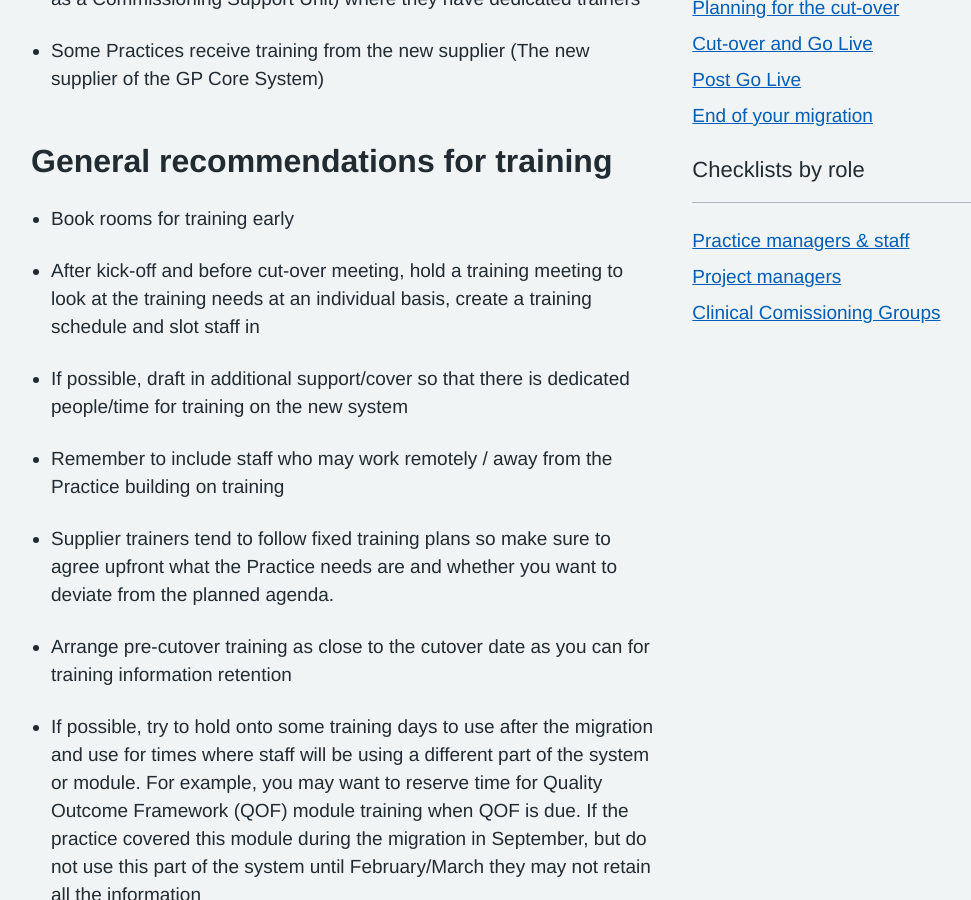
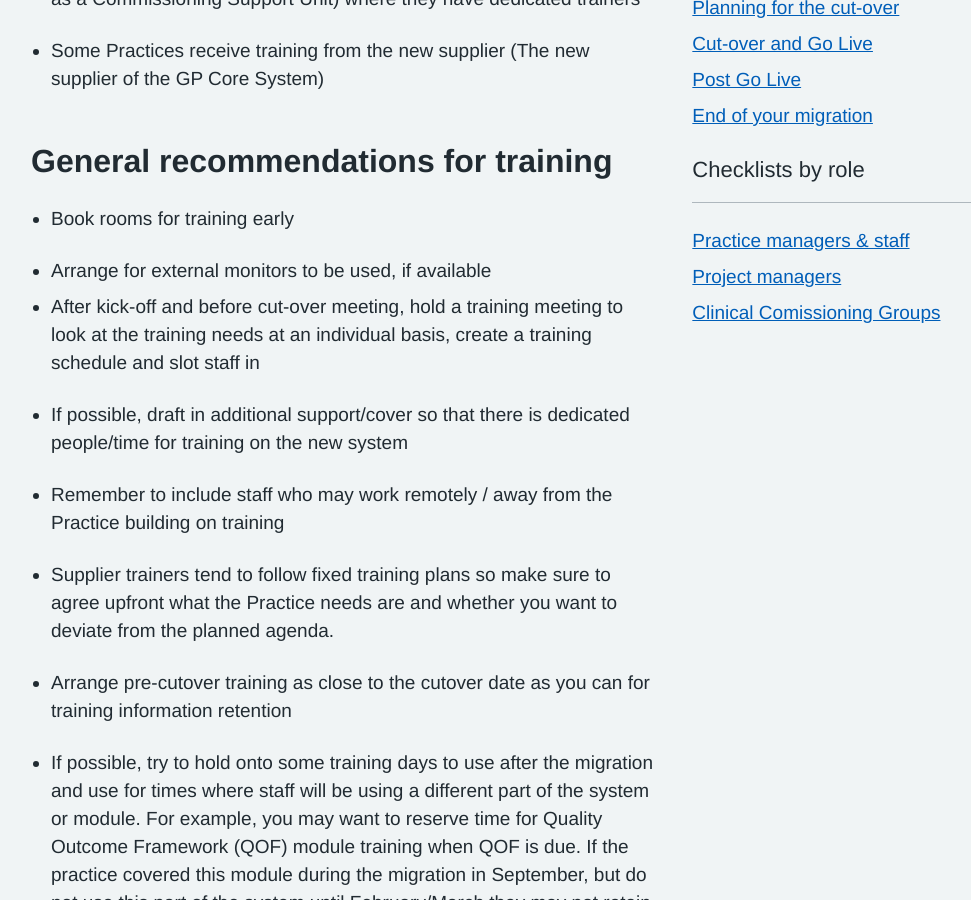
Before and after one commit to nhsconnect/prm-practice-migration, a Jekyll site: the page built from guide/Training.md, in a window 1280 px wide and 900 px high, scrolled down 668 px. Shown: the whole window, without its empty margins (129-1100 px from the left). Built offline with Jekyll 4.4.1, drawn with Linux system fonts in a browser that asks for light colours; some web fonts are replaced.

Commit message:
added reference to external monitors

```diff
--- a/guide/Training.md
+++ b/guide/Training.md
@@ -20,6 +20,8 @@ The approach, amount and timing of training widely differs from region to region
 
 * Book rooms for training early
 
+* Arrange for external monitors to be used, if available
+<!-- [UPLIFT] added reference to device setup -->
 * After kick-off and before cut-over meeting, hold a training meeting to look at the training needs at an individual basis, create a training schedule and slot staff in
 
 * If possible, draft in additional support/cover so that there is dedicated people/time for training on the new system
```
